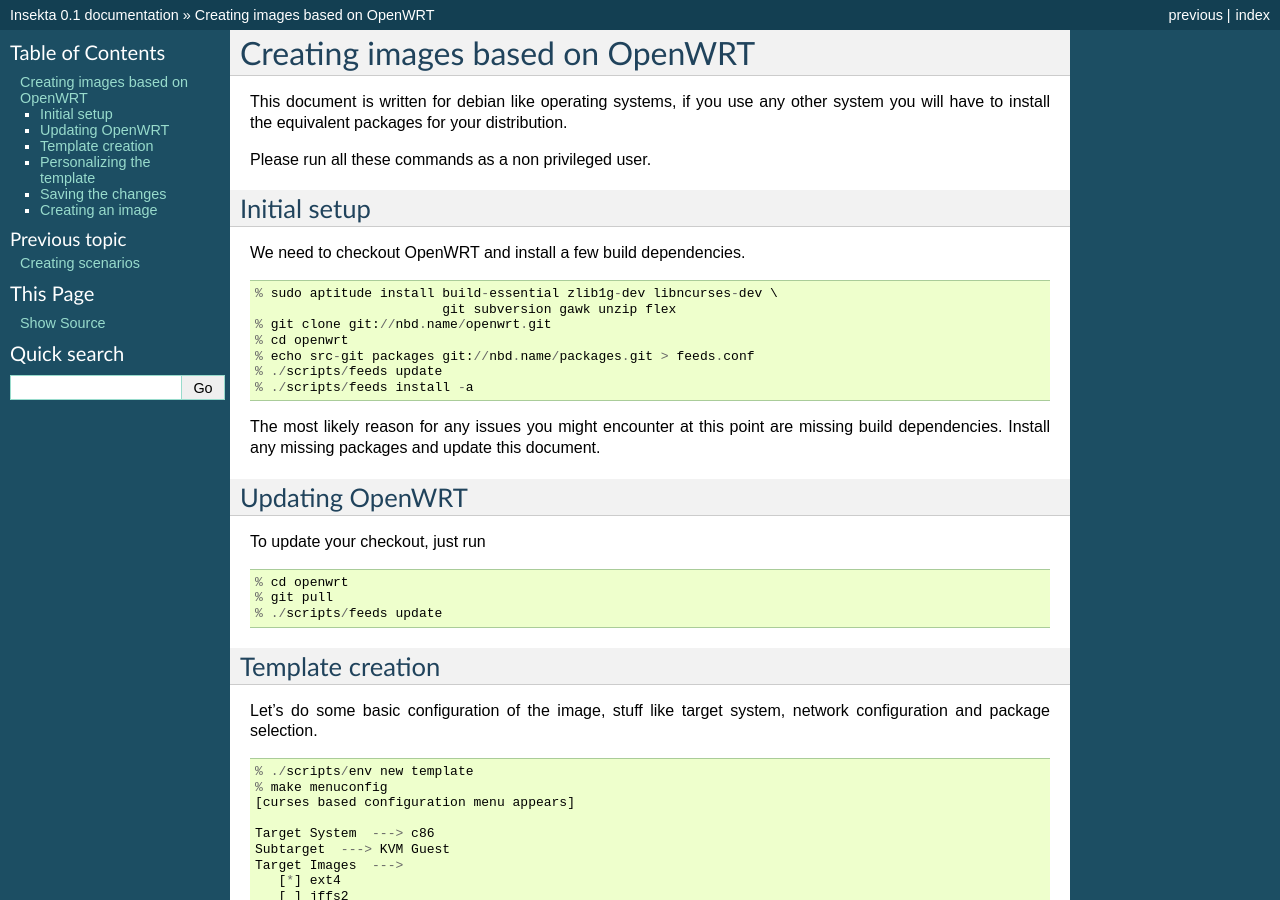
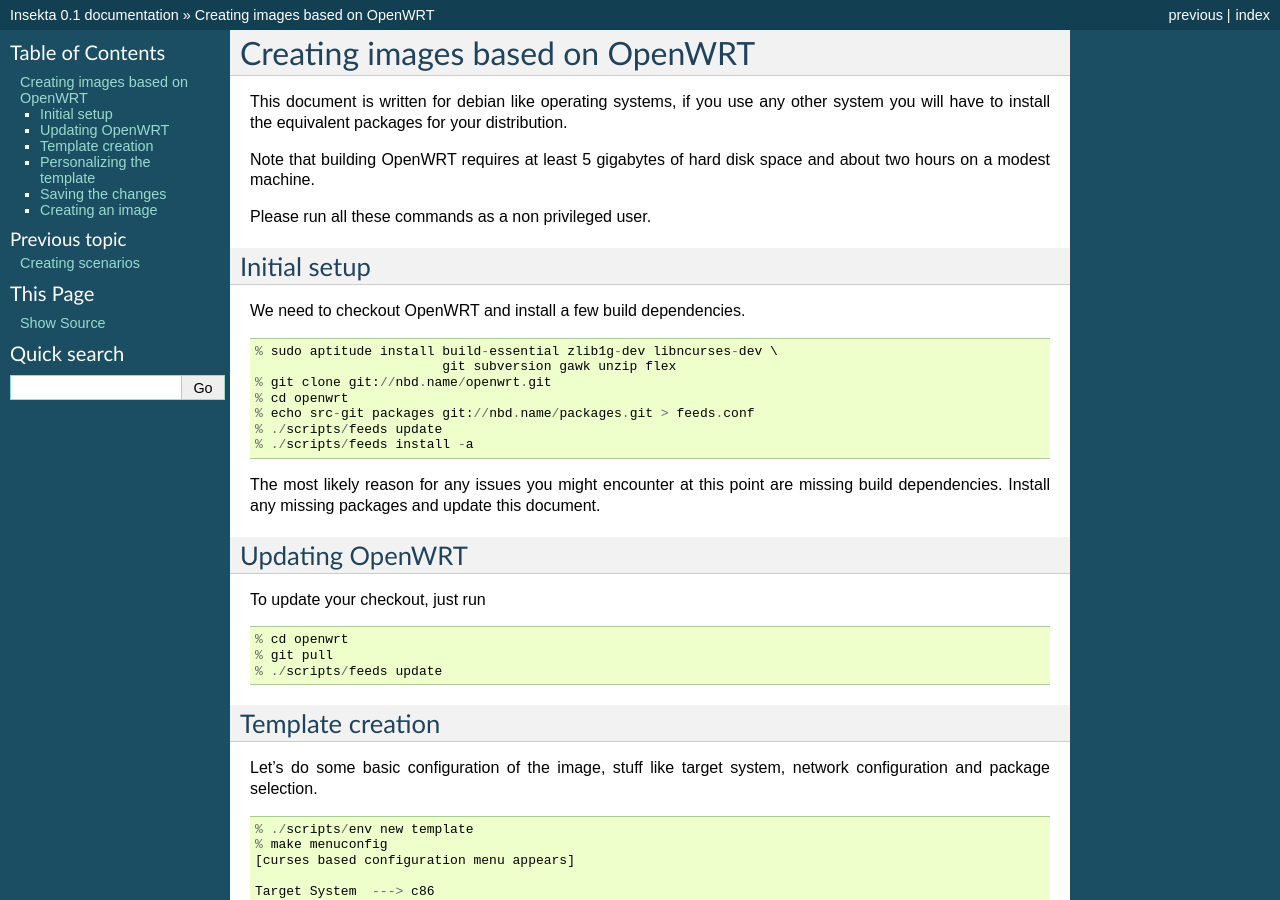
Before and after one commit to teythoon/Insekta, a Sphinx documentation site: the page built from docs/openwrt.rst, in a window 1280 px wide and 900 px high. Built offline with Sphinx 7.4.7, drawn with Linux system fonts in a browser that asks for light colours; pages that are not in the unit, such as notebooks, are missing from menus.

Commit message:
Add some remarks about the space and time needed to build openwrt

```diff
--- a/docs/openwrt.rst
+++ b/docs/openwrt.rst
@@ -4,6 +4,9 @@
 This document is written for debian like operating systems, if you use
 any other system you will have to install the equivalent packages for
 your distribution.
+
+Note that building OpenWRT requires at least 5 gigabytes of hard disk
+space and about two hours on a modest machine.
 
 Please run all these commands as a non privileged user.
 
```
